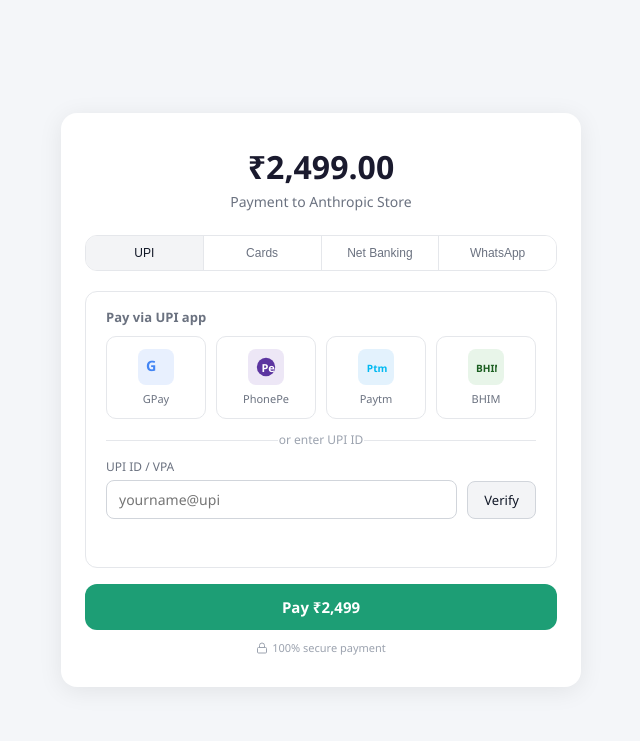
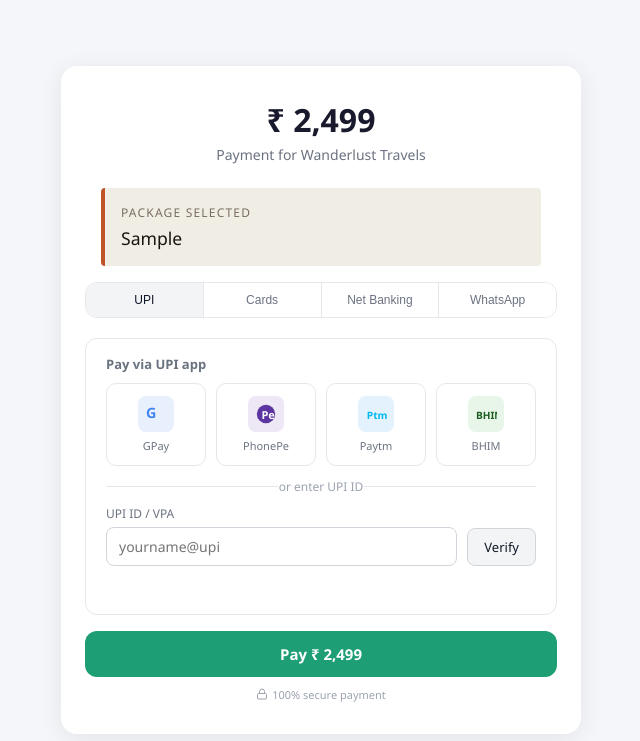
Before and after one commit to anurupjana2005-aj/wonderlust, a Django app: template core/templates/core/payment_page.html in a window 1280 px wide. Shown: the top 741 px of the page, without its empty margins (319-959 px from the left). Run offline with Django 5.2, Linux system fonts and the light colour scheme; the template is opened without the code that fills it: most values are stand-ins (such as "Sample title", 1, 10 or a date in 2020).

Commit message:
amount will select based on packages
Co-authored-by: Copilot <copilot@github.com>

```diff
--- a/core/templates/core/payment_page.html
+++ b/core/templates/core/payment_page.html
@@ -6,6 +6,20 @@
   <meta name="viewport" content="width=device-width, initial-scale=1.0" />
   <title>Payment Page</title>
   <link rel="stylesheet" href="{% static 'payment_page.css' %}" />
+  <script>
+    // Set payment amount from Django context with proper escaping
+    const PAYMENT_AMOUNT = parseInt("{{ package_price|default:2499|escapejs }}") || 2499;
+    const CURRENCY = "{{ currency|default:'₹'|escapejs }}" || "₹";
+    const PACKAGE_NAME = "{{ selected_package|default:'Package'|escapejs }}" || "Package";
+
+    function formatAmount(amount) {
+      return new Intl.NumberFormat('en-IN').format(amount);
+    }
+
+    function getFormattedAmount() {
+      return CURRENCY + ' ' + formatAmount(PAYMENT_AMOUNT);
+    }
+  </script>
 </head>
 <body>
 
@@ -13,8 +27,14 @@
 
     <!-- Header -->
     <div class="pay-header">
-      <div class="amount">₹2,499.00</div>
-      <div class="merchant">Payment to Anthropic Store</div>
+      <div class="amount" id="headerAmount">₹2,499.00</div>
+      <div class="merchant" id="merchantInfo">Payment for Wanderlust Travels</div>
+    </div>
+
+    <!-- Package Info -->
+    <div style="background: #f0ede5; padding: 1rem; margin: 1rem; border-radius: 4px; border-left: 4px solid #c0522a;">
+      <div style="font-size: 0.75rem; color: #7a6e62; text-transform: uppercase; letter-spacing: 0.1em; margin-bottom: 0.3rem;">Package Selected</div>
+      <div style="font-size: 1.1rem; color: #1a1410; font-weight: 500;" id="packageInfo">{{ selected_package }}</div>
     </div>
 
     <!-- Tabs -->
@@ -82,7 +102,7 @@
         <div id="upiStatus"></div>
       </div>
 
-      <button class="pay-btn green" onclick="pay('UPI', this)">Pay ₹2,499</button>
+      <button class="pay-btn green" id="upiPayBtn" onclick="pay('UPI', this)">Pay ₹2,499</button>
       <div class="security-note">
         <svg width="12" height="12" viewBox="0 0 24 24" fill="none" stroke="currentColor" stroke-width="2">
           <rect x="3" y="11" width="18" height="11" rx="2"/>
@@ -128,7 +148,7 @@
 
       </div>
 
-      <button class="pay-btn dark" onclick="pay('Card', this)">Pay ₹2,499 securely</button>
+      <button class="pay-btn dark" id="cardPayBtn" onclick="pay('Card', this)">Pay ₹2,499 securely</button>
       <div class="security-note">
         <svg width="12" height="12" viewBox="0 0 24 24" fill="none" stroke="currentColor" stroke-width="2">
           <rect x="3" y="11" width="18" height="11" rx="2"/>
@@ -196,7 +216,7 @@
         <div class="more-banks" onclick="alert('All banks would appear here.')">+ View all banks ↗</div>
       </div>
 
-      <button class="pay-btn blue" onclick="pay('Net Banking', this)">Proceed to Bank</button>
+      <button class="pay-btn blue" id="netbankPayBtn" onclick="pay('Net Banking', this)">Proceed to Bank</button>
       <div class="security-note">
         <svg width="12" height="12" viewBox="0 0 24 24" fill="none" stroke="currentColor" stroke-width="2">
           <rect x="3" y="11" width="18" height="11" rx="2"/>
@@ -256,5 +276,31 @@
   </div><!-- end .pay-wrap -->
 
   <script src="{% static 'payment_page.js' %}"></script>
+  <script>
+    // Initialize payment page with dynamic amounts
+    document.addEventListener('DOMContentLoaded', function() {
+      try {
+        // Update header amount
+        const formattedAmount = getFormattedAmount();
+        const headerElement = document.getElementById('headerAmount');
+        if (headerElement) headerElement.textContent = formattedAmount;
+
+        // Update pay buttons if they exist
+        const upiBtn = document.getElementById('upiPayBtn');
+        if (upiBtn) upiBtn.textContent = 'Pay ' + formattedAmount;
+
+        const cardBtn = document.getElementById('cardPayBtn');
+        if (cardBtn) cardBtn.textContent = 'Pay ' + formattedAmount + ' securely';
+
+        // Update WhatsApp step text
+        const waStepTexts = document.querySelectorAll('.wa-step-text');
+        if (waStepTexts.length >= 2) {
+          waStepTexts[1].textContent = 'Confirm the payment amount of ' + formattedAmount;
+        }
+      } catch (err) {
+        console.log('Payment page initialized with defaults');
+      }
+    });
+  </script>
 </body>
 </html>
```
